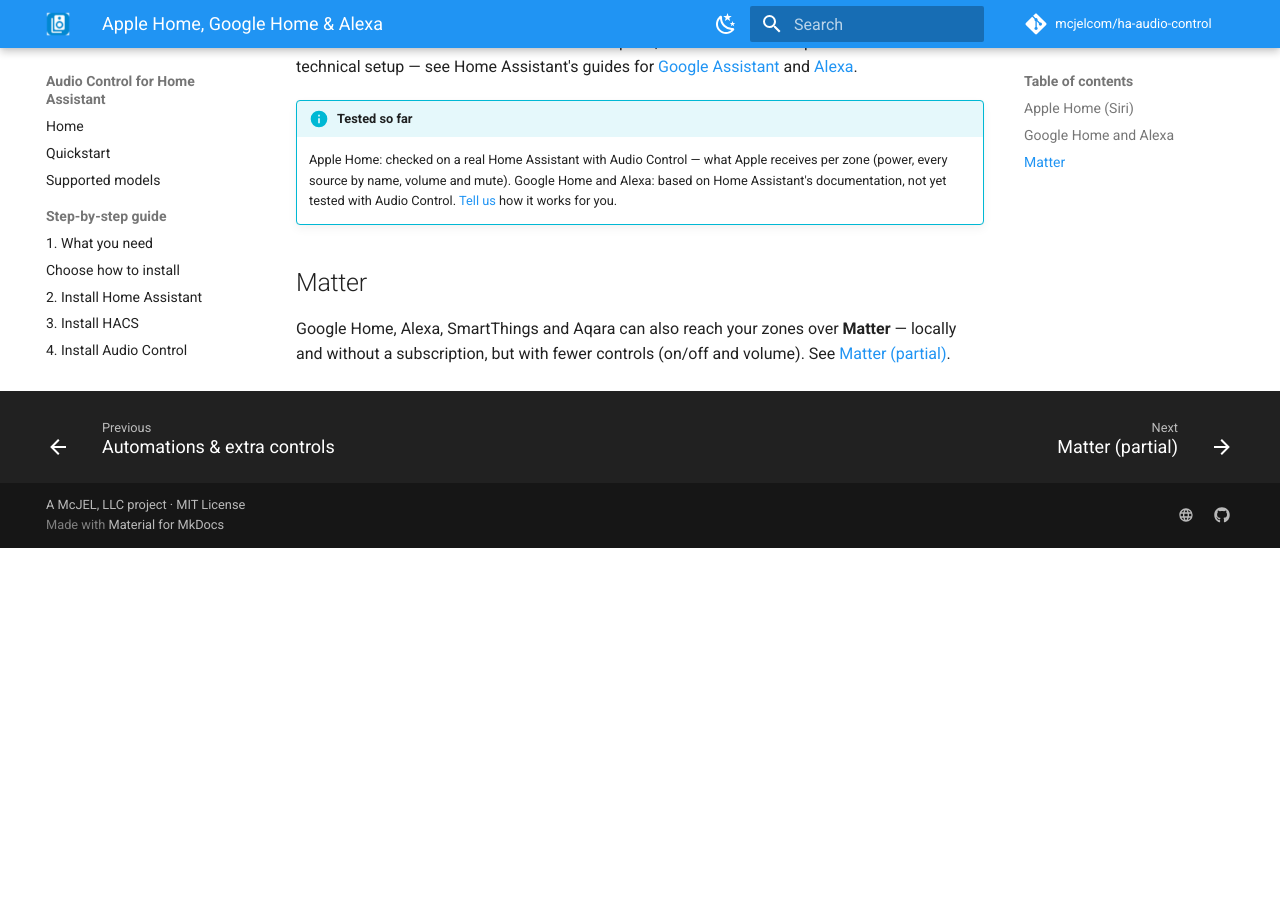
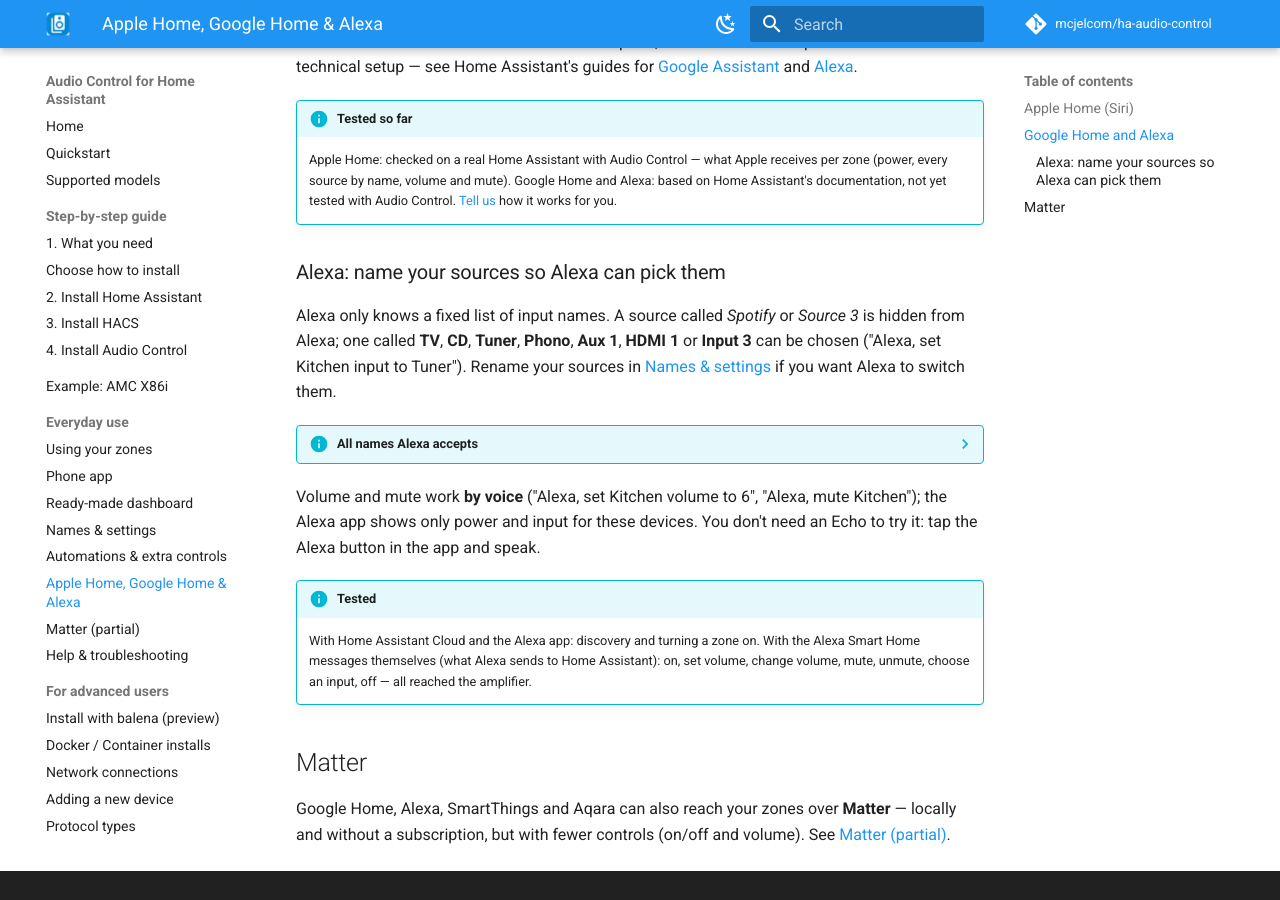
Before and after one commit to mcjelcom/ha-audio-control, an MkDocs documentation site: the page built from docs/smart-home.md, in a window 1280 px wide and 900 px high, scrolled down 1963 px. Built offline with MkDocs 1.6.1 and Material for MkDocs 9.7.7, drawn with Linux system fonts in a browser that asks for light colours; comment, search, counter and statistics services are not loaded; before the commit the page ends 2511 px from its top, so only the background shows below that.

Commit message:
Docs: Alexa via HA Cloud verified; source names Alexa accepts
Alexa Smart Home directives sent to HA's own handler (the one HA Cloud uses):
discovery, TurnOn, SetVolume 60 -> 0.597, AdjustVolume -20 -> 0.387, mute,
unmute, SelectInput, TurnOff all reach the amplifier. InputController is only
offered for sources named with Alexa's input names (TV, CD, Tuner, Aux 1,
HDMI 1, Input N...); 'Spotify'/'Source 3' are hidden. Volume/mute by voice.

```diff
--- a/docs/smart-home.md
+++ b/docs/smart-home.md
@@ -62,6 +62,27 @@
     Alexa: based on Home Assistant's documentation, not yet tested with Audio Control.
     [Tell us](https://github.com/mcjelcom/ha-audio-control/issues) how it works for you.
 
+### Alexa: name your sources so Alexa can pick them
+
+Alexa only knows a fixed list of input names. A source called *Spotify* or *Source 3*
+is hidden from Alexa; one called **TV**, **CD**, **Tuner**, **Phono**, **Aux 1**,
+**HDMI 1** or **Input 3** can be chosen ("Alexa, set Kitchen input to Tuner"). Rename
+your sources in [Names & settings](configuration.md) if you want Alexa to switch them.
+
+??? info "All names Alexa accepts"
+    AUX 1–7, BLURAY, CABLE, CD, COAX 1–2, COMPOSITE 1, DVD, GAME, HD RADIO, HDMI 1–10,
+    HDMI ARC, INPUT 1–10, IPOD, LINE 1–7, MEDIA PLAYER, OPTICAL 1–2, PHONO,
+    PLAYSTATION (3, 4), SATELLITE, SMARTCAST, TUNER, TV, USB DAC, VIDEO 1–3, XBOX.
+
+Volume and mute work **by voice** ("Alexa, set Kitchen volume to 6", "Alexa, mute
+Kitchen"); the Alexa app shows only power and input for these devices. You don't need
+an Echo to try it: tap the Alexa button in the app and speak.
+
+!!! info "Tested"
+    With Home Assistant Cloud and the Alexa app: discovery and turning a zone on. With the
+    Alexa Smart Home messages themselves (what Alexa sends to Home Assistant): on, set
+    volume, change volume, mute, unmute, choose an input, off — all reached the amplifier.
+
 ## Matter
 
 Google Home, Alexa, SmartThings and Aqara can also reach your zones over **Matter** —
```
Also changed, not shown: docs/index.md (+3 -1 lines).
